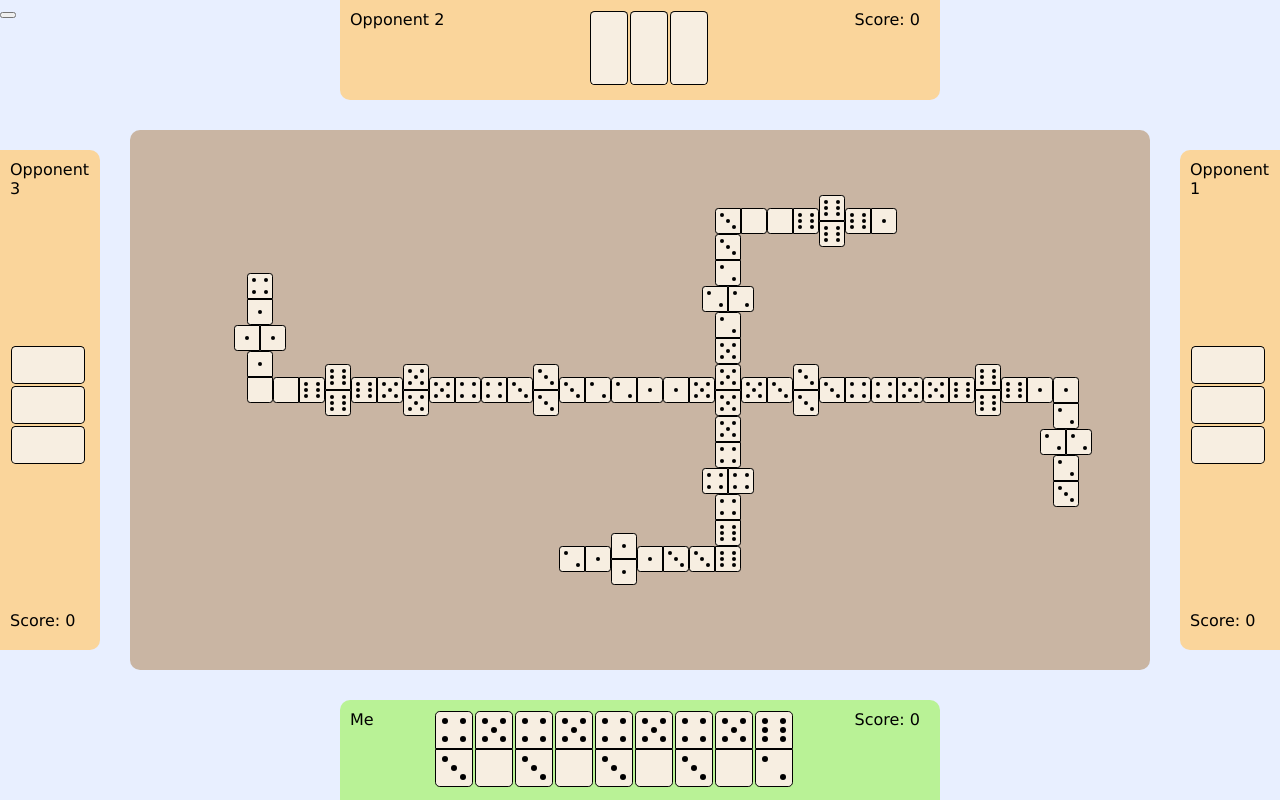
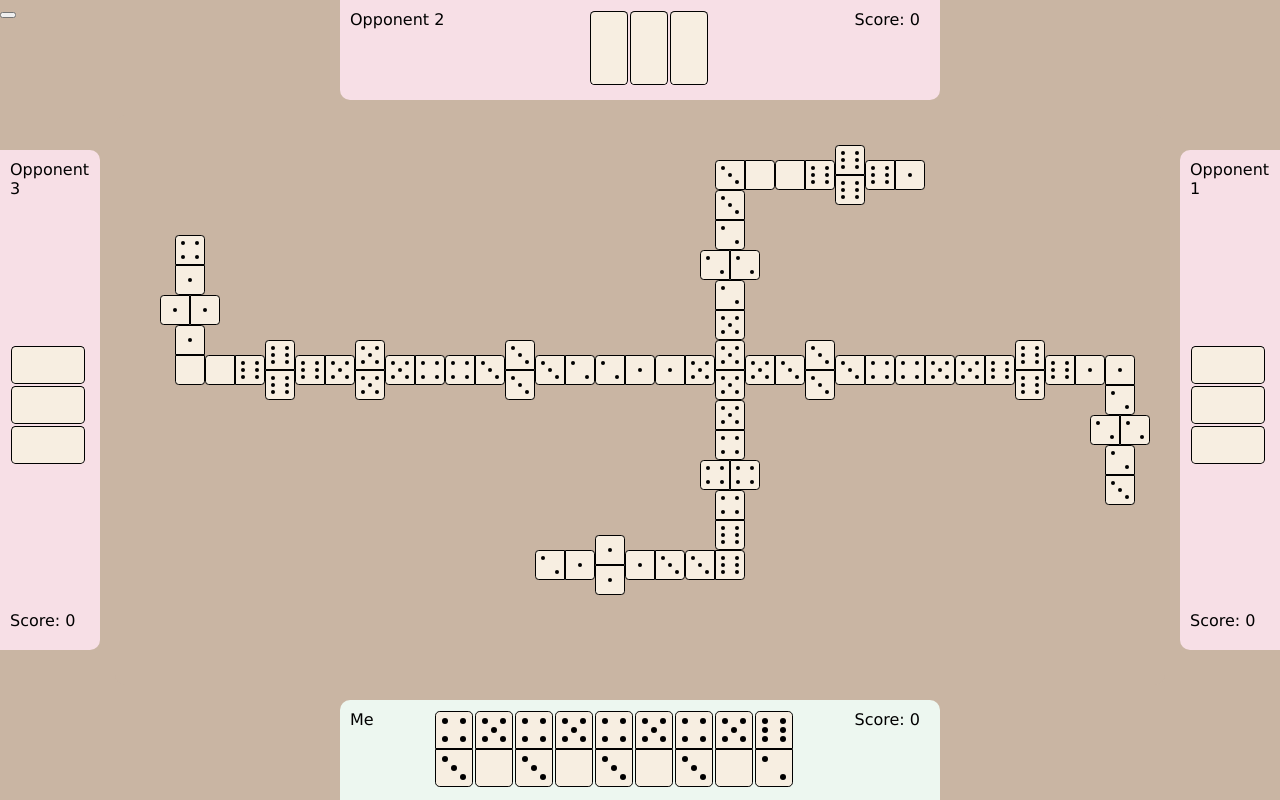
Before and after one commit to wes1350/dominoes-ui, a React (Create React App) app: page / in a window 1280 px wide. Built offline with nearby package versions, Linux system fonts and the light colour scheme; no server answers.

Commit message:
Minor formatting changes

```diff
--- a/src/Board.css
+++ b/src/Board.css
@@ -4,7 +4,7 @@
     position: absolute;
     overflow: scroll;
     border-radius: 10px;
-    --board-margin: 50px;
+    --board-margin: 35px;
     top: calc(var(--player-view-small-side) + var(--board-margin));
     left: calc(var(--player-view-small-side) + var(--board-margin));
     height: calc(
@@ -14,6 +14,7 @@
         100% - 2 * var(--player-view-small-side) - 2 * var(--board-margin)
     );
     background-color: #c9b5a3;
+    /* background-color: #e8efff; */
     /* grid-template-columns: repeat(36, 25px);
     grid-template-rows: repeat(36, 25px); */
     /*grid-template-columns: repeat(auto-fill, 25px);*/
--- a/src/Board.tsx
+++ b/src/Board.tsx
@@ -486,18 +486,18 @@ export const Board = (props: IProps) => {
     const bentDescriptions = bendDescriptions(translatedDescriptions);
 
     const westBoundary =
-        Math.min(...bentDescriptions.map((desc) => desc.west)) - 3;
+        Math.min(...bentDescriptions.map((desc) => desc.west)) - 1;
     const eastBoundary =
-        Math.max(...bentDescriptions.map((desc) => desc.east)) + 2;
+        Math.max(...bentDescriptions.map((desc) => desc.east)) + 0;
     const northBoundary =
-        Math.min(...bentDescriptions.map((desc) => desc.north)) - 3;
+        Math.min(...bentDescriptions.map((desc) => desc.north)) - 1;
     const southBoundary =
-        Math.max(...bentDescriptions.map((desc) => desc.north)) + 2;
+        Math.max(...bentDescriptions.map((desc) => desc.north)) + 0;
     const minGridWidthInSquares = eastBoundary - westBoundary;
     const minGridHeightInSquares = southBoundary - northBoundary;
 
-    const availableHeight = window.innerHeight - 320;
-    const availableWidth = window.innerWidth - 320;
+    const availableHeight = window.innerHeight - 300;
+    const availableWidth = window.innerWidth - 300;
     const limitingRatio = Math.min(
         availableHeight / minGridHeightInSquares,
         availableWidth / minGridWidthInSquares
--- a/src/PlayerView.css
+++ b/src/PlayerView.css
@@ -46,12 +46,12 @@
     transform: translateX(-50%);
     width: var(--player-view-large-side-horizontal);
     height: var(--player-view-small-side);
-    background-color: #b9f296;
+    background-color: #edf7f0;
     border-radius: 10px 10px 0px 0px;
 }
 
 .opponent {
-    background-color: #fad59b;
+    background-color: #f7dfe6;
 }
 
 .opponent-1 {
--- a/src/index.css
+++ b/src/index.css
@@ -5,7 +5,7 @@ body {
         "Helvetica Neue", sans-serif;
     -webkit-font-smoothing: antialiased;
     -moz-osx-font-smoothing: grayscale;
-    background-color: #e8efff;
+    background-color: #c9b5a3;
 }
 
 code {
```
